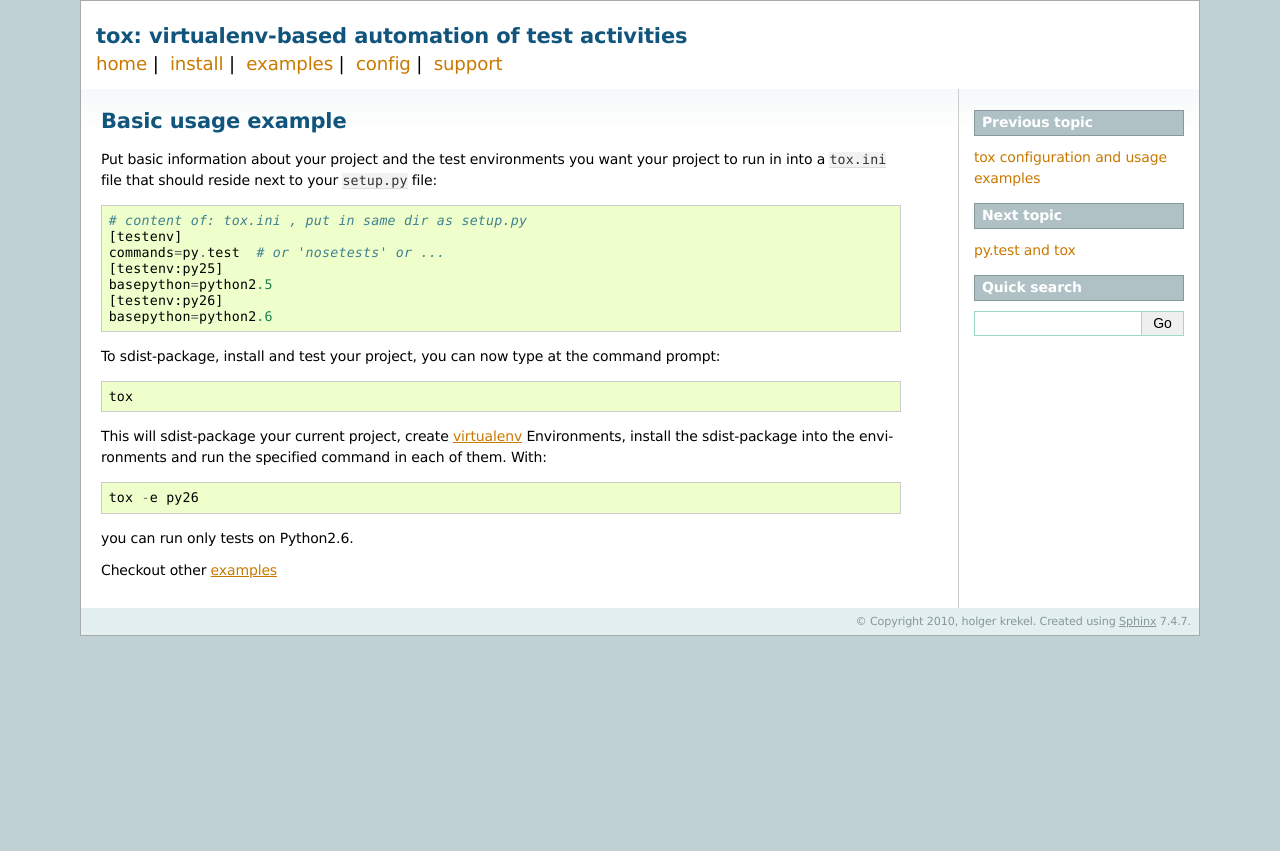
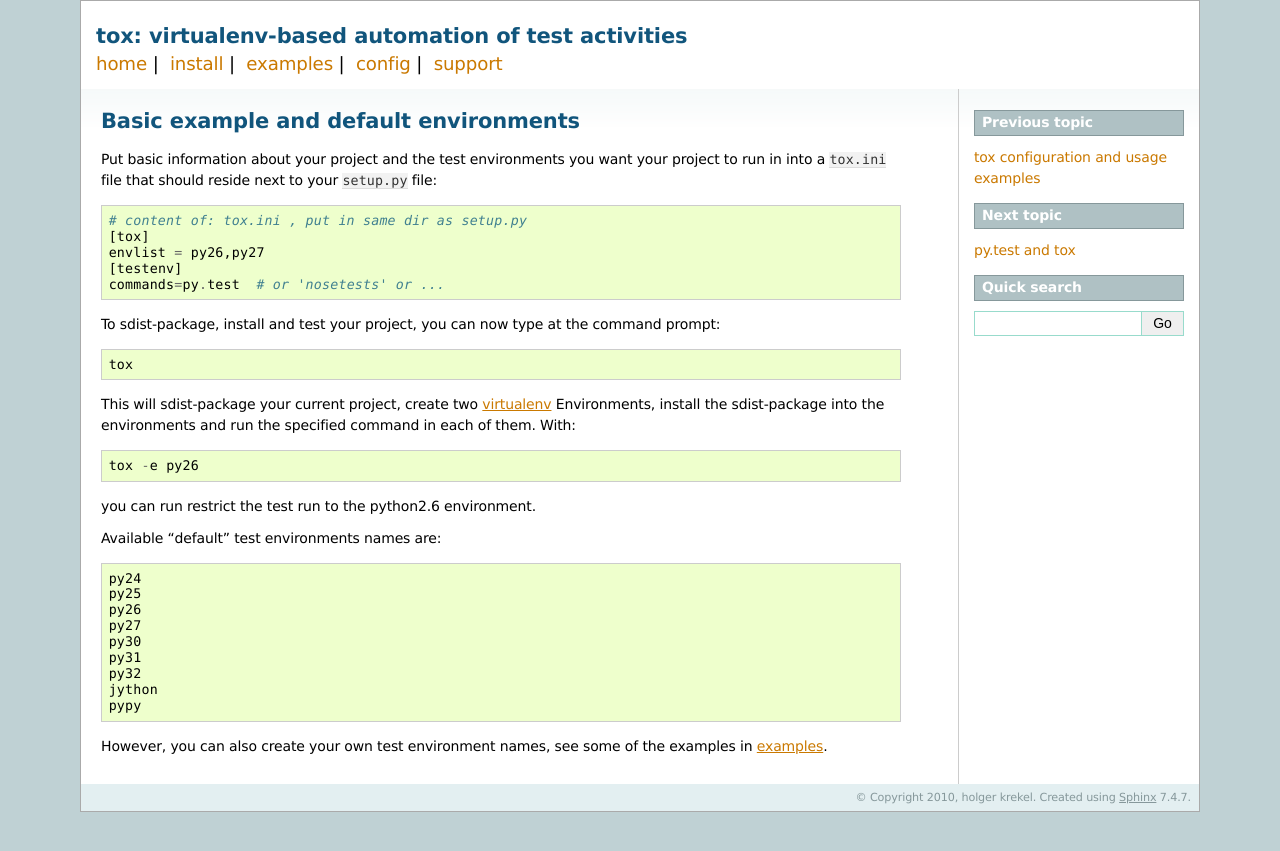
Before and after one commit to msabramo/tox, a Sphinx documentation site: the page built from doc/example/basic.txt, in a window 1280 px wide. Shown: the top 851 px of the page. Built offline with Sphinx 7.4.7, drawn with Linux system fonts in a browser that asks for light colours.

Commit message:
introduce py24,py25,py26,py27,py31,py32,pypy,jython default environments streamline examples

```diff
--- a/doc/example/basic.txt
+++ b/doc/example/basic.txt
@@ -1,32 +1,43 @@
 
-Basic usage example
-================================
+Basic example and default environments
+=============================================
 
 Put basic information about your project and the test environments you
 want your project to run in into a ``tox.ini`` file that should
 reside next to your ``setup.py`` file::
 
     # content of: tox.ini , put in same dir as setup.py
+    [tox]
+    envlist = py26,py27
     [testenv]
     commands=py.test  # or 'nosetests' or ...
-    [testenv:py25]
-    basepython=python2.5
-    [testenv:py26]
-    basepython=python2.6
 
 To sdist-package, install and test your project, you can
 now type at the command prompt::
 
     tox
 
-This will sdist-package your current project, create virtualenv_
+This will sdist-package your current project, create two virtualenv_
 Environments, install the sdist-package into the environments and run
 the specified command in each of them.  With::
 
     tox -e py26
 
-you can run only tests on Python2.6.
+you can run restrict the test run to the python2.6 environment.
 
-Checkout other :doc:`examples <../examples>`
+Available "default" test environments names are::
+
+    py24
+    py25
+    py26
+    py27
+    py30
+    py31
+    py32
+    jython
+    pypy
+
+However, you can also create your own test environment names,
+see some of the examples in :doc:`examples <../examples>`.
 
 .. _virtualenv: http://pypi.python.org/pypi/virtualenv
--- a/doc/index.txt
+++ b/doc/index.txt
@@ -39,7 +39,6 @@
 * **documented** :doc:`examples <examples>` and :doc:`configuration <config>`
 
 * **concise reporting** about tool invocations and configuration errors
-
 
 * **professionally** :doc:`supported <support>`
 
```
Also changed, not shown: other parts of doc/index.txt (+1 -1 lines), doc/example/general.txt (+21 -0 lines), doc/example/nose.txt (+3 -7 lines), doc/example/pytest.txt (+10 -13 lines), doc/example/unittest.txt (+4 -8 lines), 4 other files.
